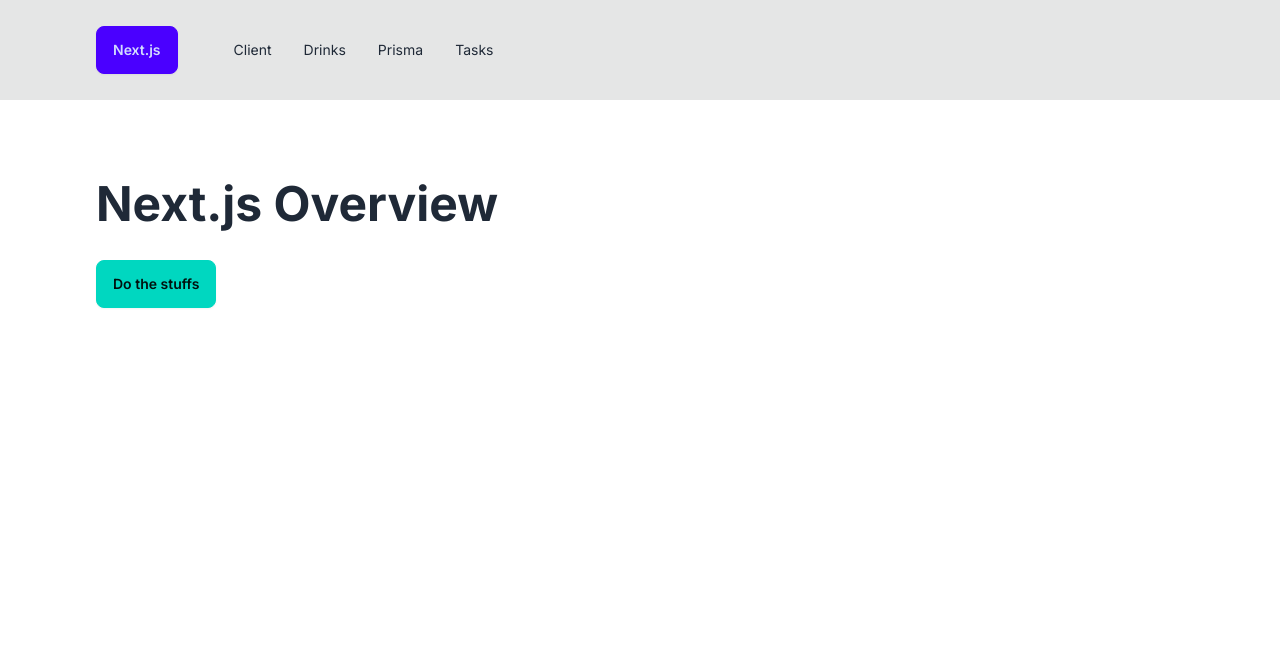
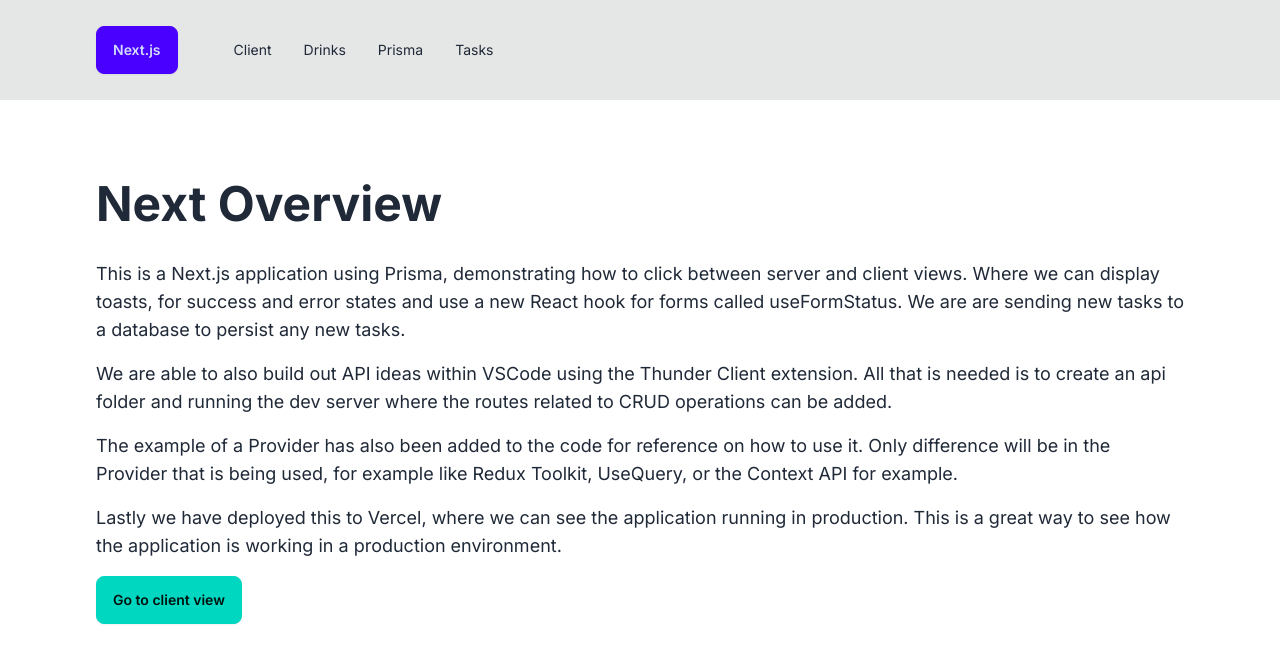
Before and after one commit to redeyedev-208/ga-nextjs-overview, a Next.js app: page / in a window 1280 px wide. Shown: the top 662 px of the page. Built offline with nearby package versions, Linux system fonts and the light colour scheme.

Commit message:
created build for production and cleaned out db, ready to deploy

```diff
--- a/app/client/page.js
+++ b/app/client/page.js
@@ -1,18 +1,33 @@
 'use client';
 import { useState } from 'react';
+import { Toaster, toast } from 'react-hot-toast';
 
 const ClientPage = () => {
   const [count, setCount] = useState(0);
-  console.log('client page');
+
+  const handleDecrease = () => {
+    if (count === 0) {
+      toast.error('Cannot decrease the count!');
+    } else {
+      setCount(count - 1);
+    }
+  };
   return (
     <div>
-      <h1 className='text-7xl font-bold mb-4'>{count}</h1>
+      <h1 className='text-7xl font-bold mb-4 capitalize'>{count}</h1>
       <button
         className='btn btn-primary'
         onClick={() => setCount(count + 1)}
       >
-        increase the stuffs
+        increase count
       </button>
+      <button
+        className='btn btn-secondary ml-4 capitalize'
+        onClick={handleDecrease}
+      >
+        decrease count
+      </button>
+      <Toaster />
     </div>
   );
 };
--- a/app/layout.js
+++ b/app/layout.js
@@ -6,7 +6,7 @@ import Providers from './providers';
 const inter = Inter({ subsets: ['latin'] });
 
 export const metadata = {
-  title: 'NextJS Prisma and Sqlite',
+  title: 'NextJS Prisma & Vercel',
   description: 'Building the stuff with Next.js',
 };
 
--- a/app/page.js
+++ b/app/page.js
@@ -5,12 +5,39 @@ const HomePage = () => {
   console.log('home page');
   return (
     <div>
-      <h1 className='text-5xl mb-8 font-bold'>Next.js Overview</h1>
+      <h1 className='text-5xl mb-8 font-bold'>Next Overview</h1>
+      <p className='text-lg mb-4'>
+        This is a Next.js application using Prisma, demonstrating how to click
+        between server and client views. Where we can display toasts, for
+        success and error states and use a new React hook for forms called
+        useFormStatus. We are are sending new tasks to a database to persist any
+        new tasks.
+      </p>
+      <p className='text-lg mb-4'>
+        We are able to also build out API ideas within VSCode using the Thunder
+        Client extension. All that is needed is to create an api folder and
+        running the dev server where the routes related to CRUD operations can
+        be added.
+      </p>
+
+      <p className='text-lg mb-4'>
+        The example of a Provider has also been added to the code for reference
+        on how to use it. Only difference will be in the Provider that is being
+        used, for example like Redux Toolkit, UseQuery, or the Context API for
+        example.
+      </p>
+
+      <p className='text-lg mb-4'>
+        Lastly we have deployed this to Vercel, where we can see the application
+        running in production. This is a great way to see how the application is
+        working in a production environment.
+      </p>
+
       <Link
         href='/client'
         className='btn btn-accent'
       >
-        Do the stuffs
+        Go to client view
       </Link>
     </div>
   );
--- a/app/prisma-example/page.js
+++ b/app/prisma-example/page.js
@@ -1,11 +1,16 @@
 import prisma from '@/utils/db';
 
 const prismaHandlers = async () => {
-  await prisma.task.create({
-    data: {
-      content: 'wake up',
-    },
-  });
+  console.log(
+    'prisma example that it is running but not creating a task in the database',
+  );
+  // Leaving this here for testing purposes as this creates a new task in the database everytime
+  // await prisma.task.create({
+  //   data: {
+  //     content:
+  //       'prisma is running, so anytime a request is made to this page, this task will be created in the database',
+  //   },
+  // });
   const allTasks = await prisma.task.findMany({
     orderBy: {
       createdAt: 'desc',
@@ -16,9 +21,16 @@ const prismaHandlers = async () => {
 
 const PrismaExample = async () => {
   const tasks = await prismaHandlers();
+
+  if (tasks.length === 0) {
+    return <h2 className='mt-8 font-medium text-lg'>No tasks to display...</h2>;
+  }
+
   return (
     <div>
-      <h1 className='text-3xl font-medium mb-4'>Prisma Example Page</h1>
+      <h1 className='text-3xl font-medium mb-4'>
+        Prisma Example of Saved Tasks
+      </h1>
       {tasks.map((task) => (
         <h2
           key={task.id}
--- a/package.json
+++ b/package.json
@@ -4,7 +4,7 @@
   "private": true,
   "scripts": {
     "dev": "next dev",
-    "build": "next build",
+    "build": "npx prisma generate && next build",
     "start": "next start",
     "lint": "next lint"
   },
```
Also changed, not shown: middleware.js (added, +9 -0 lines), 2 other files (tests, documents, lock files or other folders).
